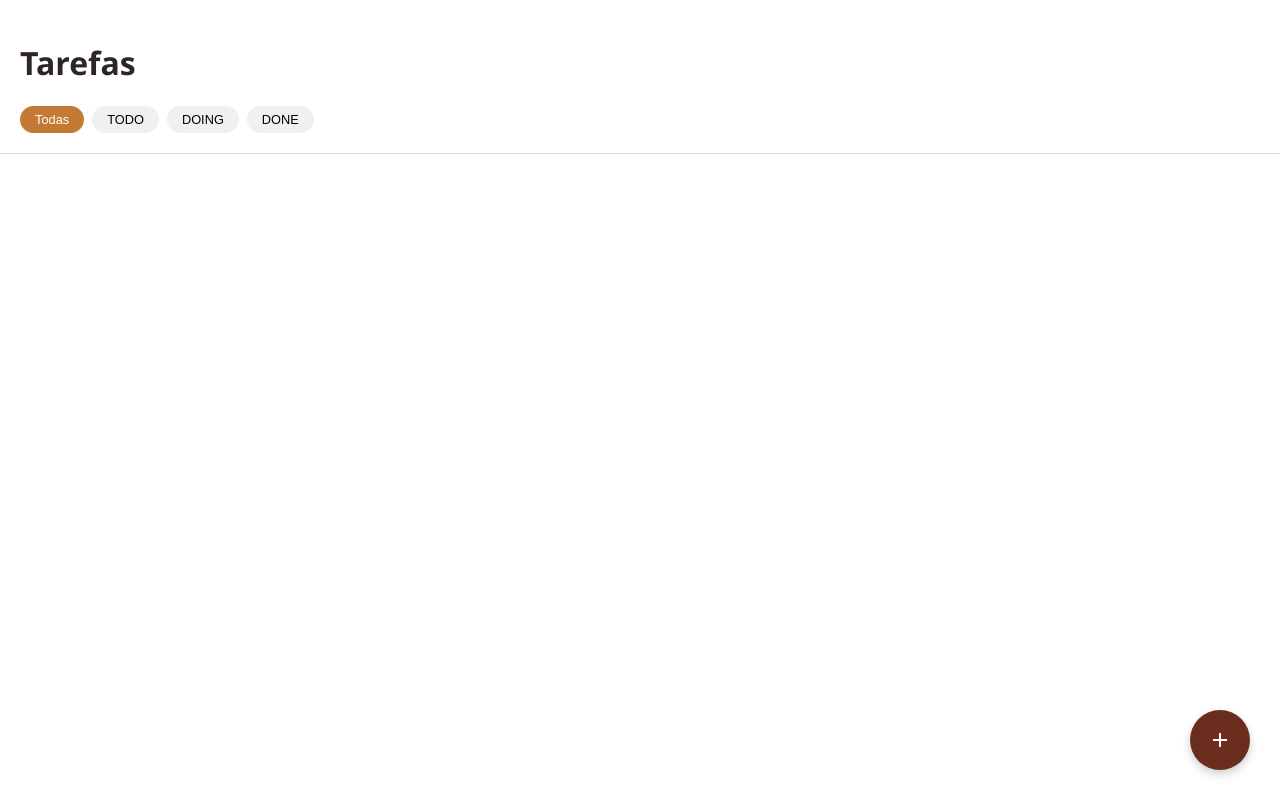
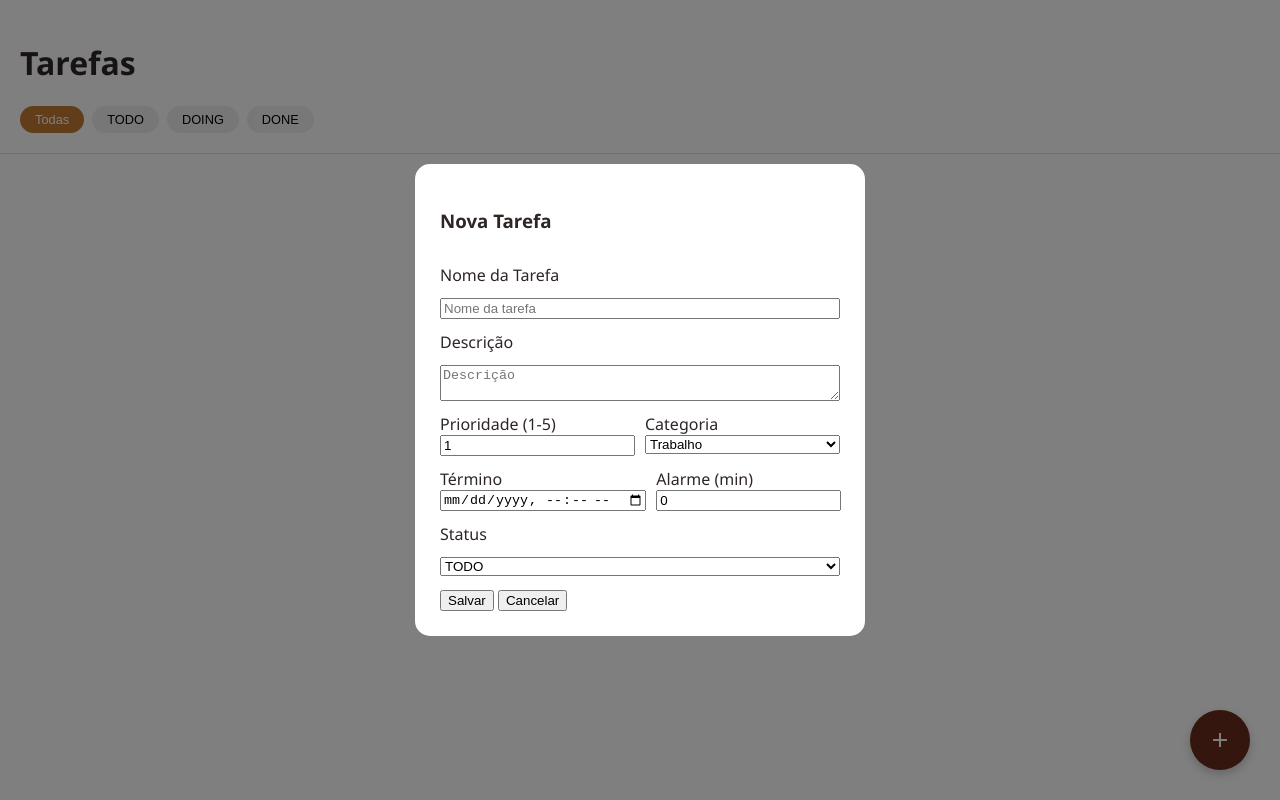
Before and after one commit to Escarletx/TODOList, a plain HTML site: page TodoList/root/index.html in a window 1280 px wide. Both pictures are taken after a click on the button "add". Drawn offline with Linux system fonts and the light colour scheme.

Commit message:
feat: implement modal for add task

```diff
--- a/TodoList/root/index.html
+++ b/TodoList/root/index.html
@@ -24,10 +24,56 @@
         <main id="taskContainer" class="list-content">
         </main>
 
-        <button id="fabAdd" class="fab">
+        <button id="fabAdd" class="fab" onclick="openModal()">
             <span class="material-icons">add</span>
         </button>
     </div>
+
+    <div id="taskModal" class="modal">
+        <div class="modal-content">
+            <h3 id="modalTitle">Nova Tarefa</h3>
+            <label>Nome da Tarefa</label>
+            <input type="text" id="mName" placeholder="Nome da tarefa">
+            <label>Descrição</label>
+            <textarea id="mDesc" placeholder="Descrição"></textarea>
+
+            <div class="row">
+                <div>
+                    <label>Prioridade (1-5)</label>
+                    <input type="number" id="mPriority" value="1" min="1" max="5">
+                </div>
+                <div>
+                    <label>Categoria</label>
+                    <select id="mCategory"></select>
+                </div>
+            </div>
+
+            <div class="row">
+                <div>
+                    <label>Término</label>
+                    <input type="datetime-local" id="mDueDate">
+                </div>
+                <div>
+                    <label>Alarme (min)</label>
+                    <input type="number" id="mAlarm" value="0" min="0">
+                </div>
+            </div>
+
+            <label>Status</label>
+            <select id="mStatus">
+                <option value="TODO">TODO</option>
+                <option value="DOING">DOING</option>
+                <option value="DONE">DONE</option>
+            </select>
+
+            <div class="modal-actions">
+                <button class="btn-save">Salvar</button>
+                <button class="btn-cancel" onclick="closeModal()">Cancelar</button>
+            </div>
+        </div>
+    </div>
+
+    <script src="script.js"></script>
 </body>
 
 </html>
--- a/TodoList/root/script.js
+++ b/TodoList/root/script.js
@@ -0,0 +1,13 @@
+let categories = ["Trabalho", "Estudos", "Pessoal"];
+
+function openModal() {
+    const m = document.getElementById('taskModal');
+    const catSelect = document.getElementById('mCategory');
+    catSelect.innerHTML = categories.map(c => `<option>${c}</option>`).join('');
+    document.getElementById('modalTitle').innerText = "Nova Tarefa";
+    m.style.display = 'flex';
+}
+
+function closeModal() {
+    document.getElementById('taskModal').style.display = 'none';
+}
--- a/TodoList/root/style.css
+++ b/TodoList/root/style.css
@@ -1,8 +1,8 @@
 :root {
     --bg: #fdfaf5;
     --text: #2e2624;
-    --olive: #c47a34;
-    --terracota: #6b2d1e;
+    --orange: #c47a34;
+    --wine: #6b2d1e;
     --todo: #ddd672;
     --doing: #247b96;
     --done: #0c9c54;
@@ -49,7 +49,7 @@ body {
 }
 
 .filter-bar button.active {
-    background: var(--olive);
+    background: var(--orange);
     color: white;
 }
 
@@ -60,7 +60,7 @@ body {
     width: 60px;
     height: 60px;
     border-radius: 50%;
-    background: var(--terracota);
+    background: var(--wine);
     color: white;
     border: none;
     display: flex;
@@ -69,3 +69,35 @@ body {
     cursor: pointer;
     box-shadow: 0 4px 10px rgba(0, 0, 0, 0.2);
 }
+
+.modal {
+    display: none;
+    position: fixed;
+    inset: 0;
+    background: rgba(0, 0, 0, 0.5);
+    align-items: center;
+    justify-content: center;
+    z-index: 100;
+}
+
+.modal-content {
+    background: white;
+    padding: 25px;
+    border-radius: 15px;
+    width: 90%;
+    max-width: 400px;
+    display: flex;
+    flex-direction: column;
+    gap: 12px;
+}
+
+.row {
+    display: flex;
+    gap: 10px;
+}
+
+.row>div {
+    flex: 1;
+    display: flex;
+    flex-direction: column;
+}
```
